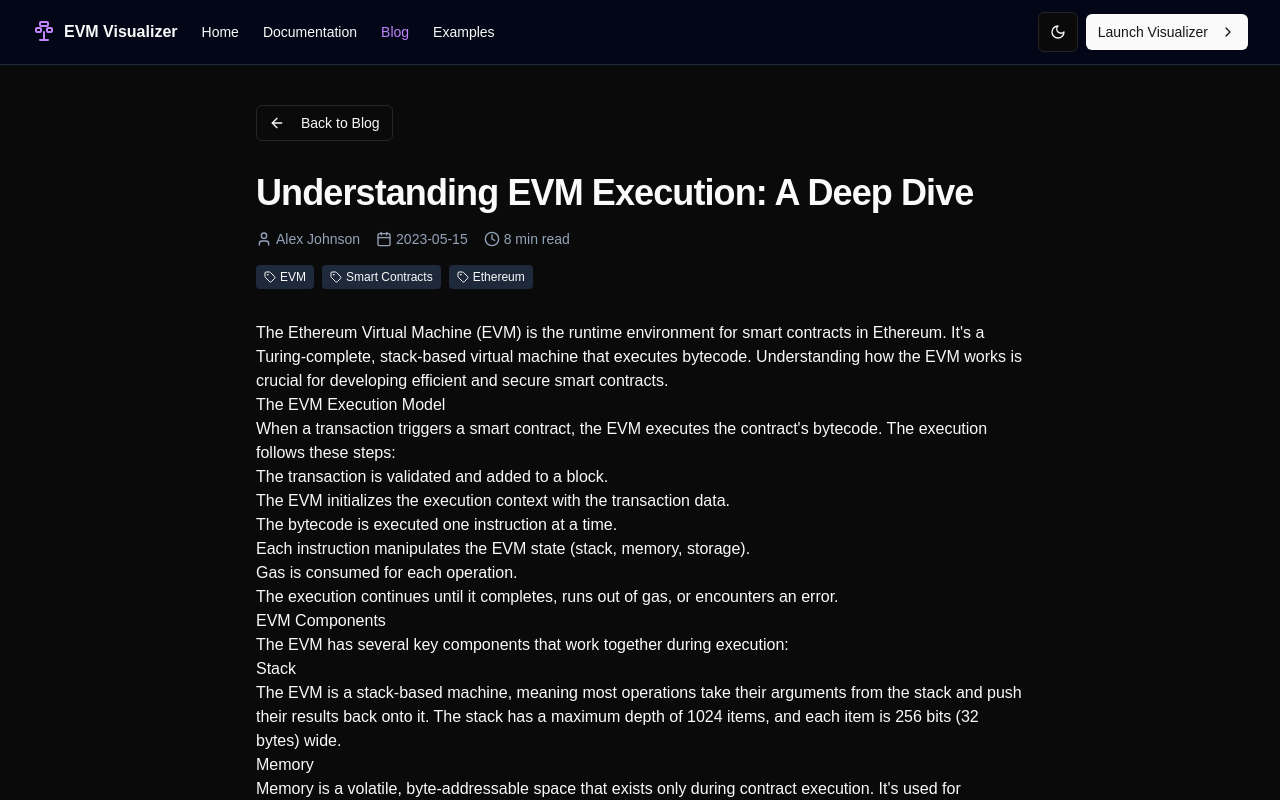
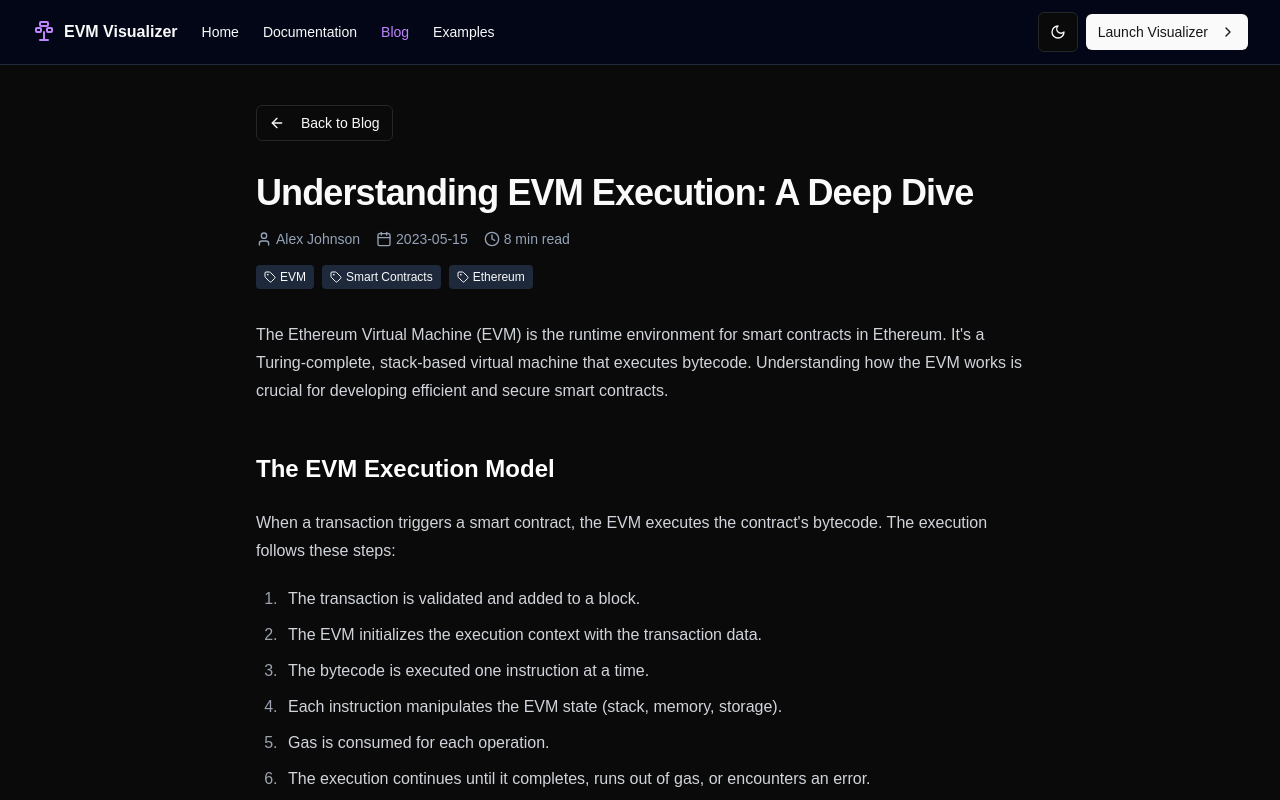
Before and after one commit to All-Khwarizmi/evm-visualization, a Next.js app: page /blog/archive in a window 1280 px wide. Shown: the top 800 px of the page. Built offline with nearby package versions, Linux system fonts and the light colour scheme.

Commit message:
fix: add typography package to apply text styles in docs

```diff
--- a/components/theme-provider.tsx
+++ b/components/theme-provider.tsx
@@ -3,7 +3,6 @@
 import type React from "react";
 import { ThemeProvider as NextThemesProvider } from "next-themes";
 
-import { createContext, useContext, useEffect, useState } from "react";
 
 export function ThemeProvider({
   children,
--- a/package.json
+++ b/package.json
@@ -38,6 +38,7 @@
     "@radix-ui/react-toggle": "^1.1.1",
     "@radix-ui/react-toggle-group": "^1.1.1",
     "@radix-ui/react-tooltip": "^1.1.6",
+    "@tailwindcss/typography": "^0.5.16",
     "autoprefixer": "^10.4.20",
     "class-variance-authority": "^0.7.1",
     "clsx": "^2.1.1",
--- a/styles/globals.css
+++ /dev/null
@@ -1,94 +0,0 @@
-@tailwind base;
-@tailwind components;
-@tailwind utilities;
-
-body {
-  font-family: Arial, Helvetica, sans-serif;
-}
-
-@layer utilities {
-  .text-balance {
-    text-wrap: balance;
-  }
-}
-
-@layer base {
-  :root {
-    --background: 0 0% 100%;
-    --foreground: 0 0% 3.9%;
-    --card: 0 0% 100%;
-    --card-foreground: 0 0% 3.9%;
-    --popover: 0 0% 100%;
-    --popover-foreground: 0 0% 3.9%;
-    --primary: 0 0% 9%;
-    --primary-foreground: 0 0% 98%;
-    --secondary: 0 0% 96.1%;
-    --secondary-foreground: 0 0% 9%;
-    --muted: 0 0% 96.1%;
-    --muted-foreground: 0 0% 45.1%;
-    --accent: 0 0% 96.1%;
-    --accent-foreground: 0 0% 9%;
-    --destructive: 0 84.2% 60.2%;
-    --destructive-foreground: 0 0% 98%;
-    --border: 0 0% 89.8%;
-    --input: 0 0% 89.8%;
-    --ring: 0 0% 3.9%;
-    --chart-1: 12 76% 61%;
-    --chart-2: 173 58% 39%;
-    --chart-3: 197 37% 24%;
-    --chart-4: 43 74% 66%;
-    --chart-5: 27 87% 67%;
-    --radius: 0.5rem;
-    --sidebar-background: 0 0% 98%;
-    --sidebar-foreground: 240 5.3% 26.1%;
-    --sidebar-primary: 240 5.9% 10%;
-    --sidebar-primary-foreground: 0 0% 98%;
-    --sidebar-accent: 240 4.8% 95.9%;
-    --sidebar-accent-foreground: 240 5.9% 10%;
-    --sidebar-border: 220 13% 91%;
-    --sidebar-ring: 217.2 91.2% 59.8%;
-  }
-  .dark {
-    --background: 0 0% 3.9%;
-    --foreground: 0 0% 98%;
-    --card: 0 0% 3.9%;
-    --card-foreground: 0 0% 98%;
-    --popover: 0 0% 3.9%;
-    --popover-foreground: 0 0% 98%;
-    --primary: 0 0% 98%;
-    --primary-foreground: 0 0% 9%;
-    --secondary: 0 0% 14.9%;
-    --secondary-foreground: 0 0% 98%;
-    --muted: 0 0% 14.9%;
-    --muted-foreground: 0 0% 63.9%;
-    --accent: 0 0% 14.9%;
-    --accent-foreground: 0 0% 98%;
-    --destructive: 0 62.8% 30.6%;
-    --destructive-foreground: 0 0% 98%;
-    --border: 0 0% 14.9%;
-    --input: 0 0% 14.9%;
-    --ring: 0 0% 83.1%;
-    --chart-1: 220 70% 50%;
-    --chart-2: 160 60% 45%;
-    --chart-3: 30 80% 55%;
-    --chart-4: 280 65% 60%;
-    --chart-5: 340 75% 55%;
-    --sidebar-background: 240 5.9% 10%;
-    --sidebar-foreground: 240 4.8% 95.9%;
-    --sidebar-primary: 224.3 76.3% 48%;
-    --sidebar-primary-foreground: 0 0% 100%;
-    --sidebar-accent: 240 3.7% 15.9%;
-    --sidebar-accent-foreground: 240 4.8% 95.9%;
-    --sidebar-border: 240 3.7% 15.9%;
-    --sidebar-ring: 217.2 91.2% 59.8%;
-  }
-}
-
-@layer base {
-  * {
-    @apply border-border;
-  }
-  body {
-    @apply bg-background text-foreground;
-  }
-}
--- a/tailwind.config.ts
+++ b/tailwind.config.ts
@@ -6,91 +6,91 @@ const config: Config = {
     "./pages/**/*.{js,ts,jsx,tsx,mdx}",
     "./components/**/*.{js,ts,jsx,tsx,mdx}",
     "./app/**/*.{js,ts,jsx,tsx,mdx}",
-    "*.{js,ts,jsx,tsx,mdx}"
+    "*.{js,ts,jsx,tsx,mdx}",
   ],
   theme: {
     extend: {
       colors: {
-  			background: 'hsl(var(--background))',
-  			foreground: 'hsl(var(--foreground))',
+        background: "hsl(var(--background))",
+        foreground: "hsl(var(--foreground))",
         card: {
-  				DEFAULT: 'hsl(var(--card))',
-  				foreground: 'hsl(var(--card-foreground))'
+          DEFAULT: "hsl(var(--card))",
+          foreground: "hsl(var(--card-foreground))",
         },
         popover: {
-  				DEFAULT: 'hsl(var(--popover))',
-  				foreground: 'hsl(var(--popover-foreground))'
+          DEFAULT: "hsl(var(--popover))",
+          foreground: "hsl(var(--popover-foreground))",
         },
         primary: {
-  				DEFAULT: 'hsl(var(--primary))',
-  				foreground: 'hsl(var(--primary-foreground))'
+          DEFAULT: "hsl(var(--primary))",
+          foreground: "hsl(var(--primary-foreground))",
         },
         secondary: {
-  				DEFAULT: 'hsl(var(--secondary))',
-  				foreground: 'hsl(var(--secondary-foreground))'
+          DEFAULT: "hsl(var(--secondary))",
+          foreground: "hsl(var(--secondary-foreground))",
         },
         muted: {
-  				DEFAULT: 'hsl(var(--muted))',
-  				foreground: 'hsl(var(--muted-foreground))'
+          DEFAULT: "hsl(var(--muted))",
+          foreground: "hsl(var(--muted-foreground))",
         },
         accent: {
-  				DEFAULT: 'hsl(var(--accent))',
-  				foreground: 'hsl(var(--accent-foreground))'
+          DEFAULT: "hsl(var(--accent))",
+          foreground: "hsl(var(--accent-foreground))",
         },
         destructive: {
-  				DEFAULT: 'hsl(var(--destructive))',
-  				foreground: 'hsl(var(--destructive-foreground))'
+          DEFAULT: "hsl(var(--destructive))",
+          foreground: "hsl(var(--destructive-foreground))",
         },
-  			border: 'hsl(var(--border))',
-  			input: 'hsl(var(--input))',
-  			ring: 'hsl(var(--ring))',
+        border: "hsl(var(--border))",
+        input: "hsl(var(--input))",
+        ring: "hsl(var(--ring))",
         chart: {
-  				'1': 'hsl(var(--chart-1))',
-  				'2': 'hsl(var(--chart-2))',
-  				'3': 'hsl(var(--chart-3))',
-  				'4': 'hsl(var(--chart-4))',
-  				'5': 'hsl(var(--chart-5))'
+          "1": "hsl(var(--chart-1))",
+          "2": "hsl(var(--chart-2))",
+          "3": "hsl(var(--chart-3))",
+          "4": "hsl(var(--chart-4))",
+          "5": "hsl(var(--chart-5))",
         },
         sidebar: {
-  				DEFAULT: 'hsl(var(--sidebar-background))',
-  				foreground: 'hsl(var(--sidebar-foreground))',
-  				primary: 'hsl(var(--sidebar-primary))',
-  				'primary-foreground': 'hsl(var(--sidebar-primary-foreground))',
-  				accent: 'hsl(var(--sidebar-accent))',
-  				'accent-foreground': 'hsl(var(--sidebar-accent-foreground))',
-  				border: 'hsl(var(--sidebar-border))',
-  				ring: 'hsl(var(--sidebar-ring))'
-  			}
+          DEFAULT: "hsl(var(--sidebar-background))",
+          foreground: "hsl(var(--sidebar-foreground))",
+          primary: "hsl(var(--sidebar-primary))",
+          "primary-foreground": "hsl(var(--sidebar-primary-foreground))",
+          accent: "hsl(var(--sidebar-accent))",
+          "accent-foreground": "hsl(var(--sidebar-accent-foreground))",
+          border: "hsl(var(--sidebar-border))",
+          ring: "hsl(var(--sidebar-ring))",
+        },
       },
       borderRadius: {
-  			lg: 'var(--radius)',
-  			md: 'calc(var(--radius) - 2px)',
-  			sm: 'calc(var(--radius) - 4px)'
+        lg: "var(--radius)",
+        md: "calc(var(--radius) - 2px)",
+        sm: "calc(var(--radius) - 4px)",
       },
       keyframes: {
-  			'accordion-down': {
+        "accordion-down": {
           from: {
-  					height: '0'
+            height: "0",
           },
           to: {
-  					height: 'var(--radix-accordion-content-height)'
-  				}
+            height: "var(--radix-accordion-content-height)",
           },
-  			'accordion-up': {
+        },
+        "accordion-up": {
           from: {
-  					height: 'var(--radix-accordion-content-height)'
+            height: "var(--radix-accordion-content-height)",
           },
           to: {
-  					height: '0'
-  				}
-  			}
+            height: "0",
+          },
+        },
       },
       animation: {
-  			'accordion-down': 'accordion-down 0.2s ease-out',
-  			'accordion-up': 'accordion-up 0.2s ease-out'
-  		}
-  	}
+        "accordion-down": "accordion-down 0.2s ease-out",
+        "accordion-up": "accordion-up 0.2s ease-out",
       },
-  plugins: [require("tailwindcss-animate")],
+    },
+  },
+  plugins: [require("tailwindcss-animate"), require("@tailwindcss/typography")],
 };
 export default config;
```
Also changed, not shown: app/docs/page.tsx (+116 -45 lines), 1 other file (tests, documents, lock files or other folders). Lines whose indentation alone changed are shown as unchanged.
